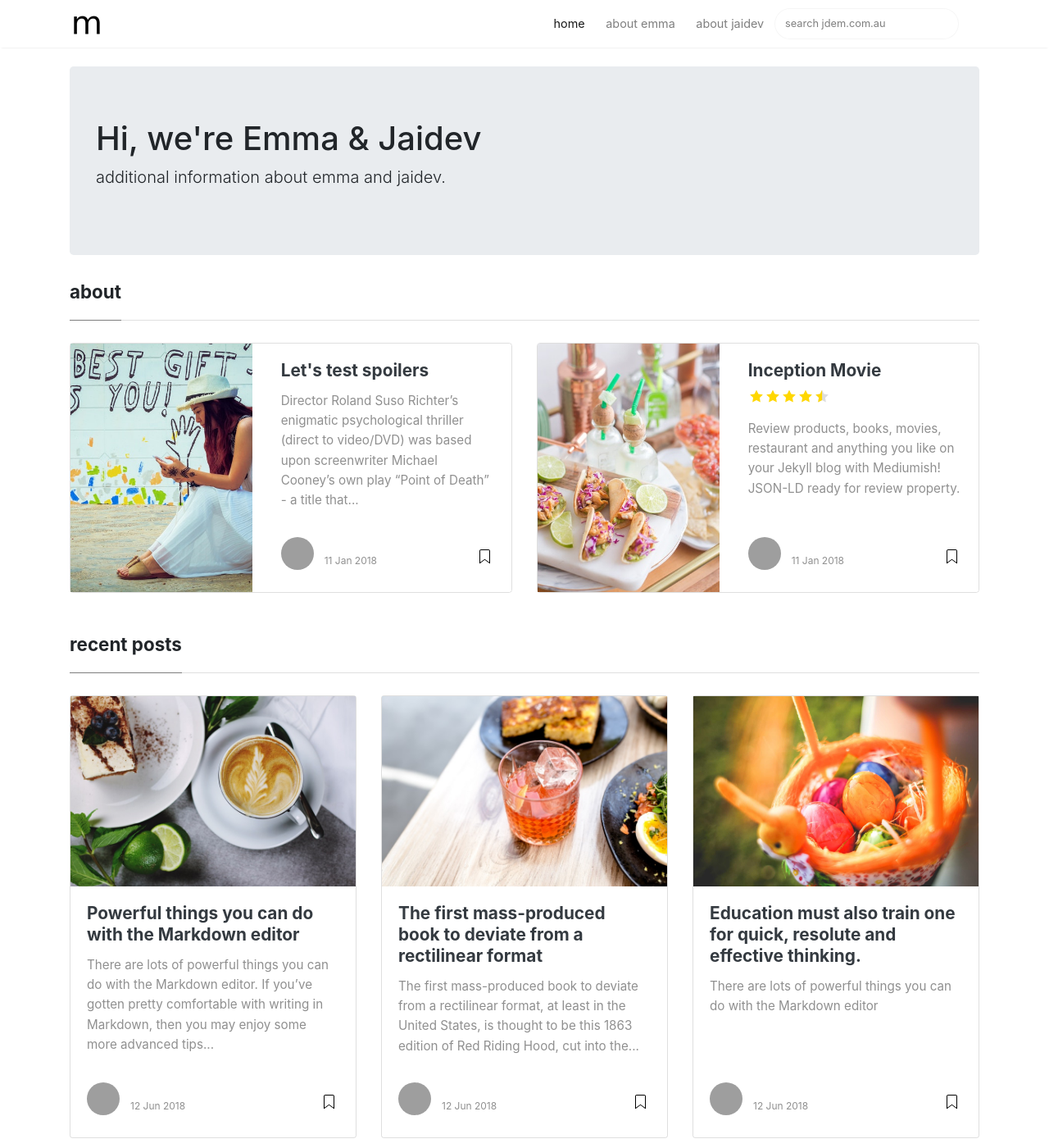
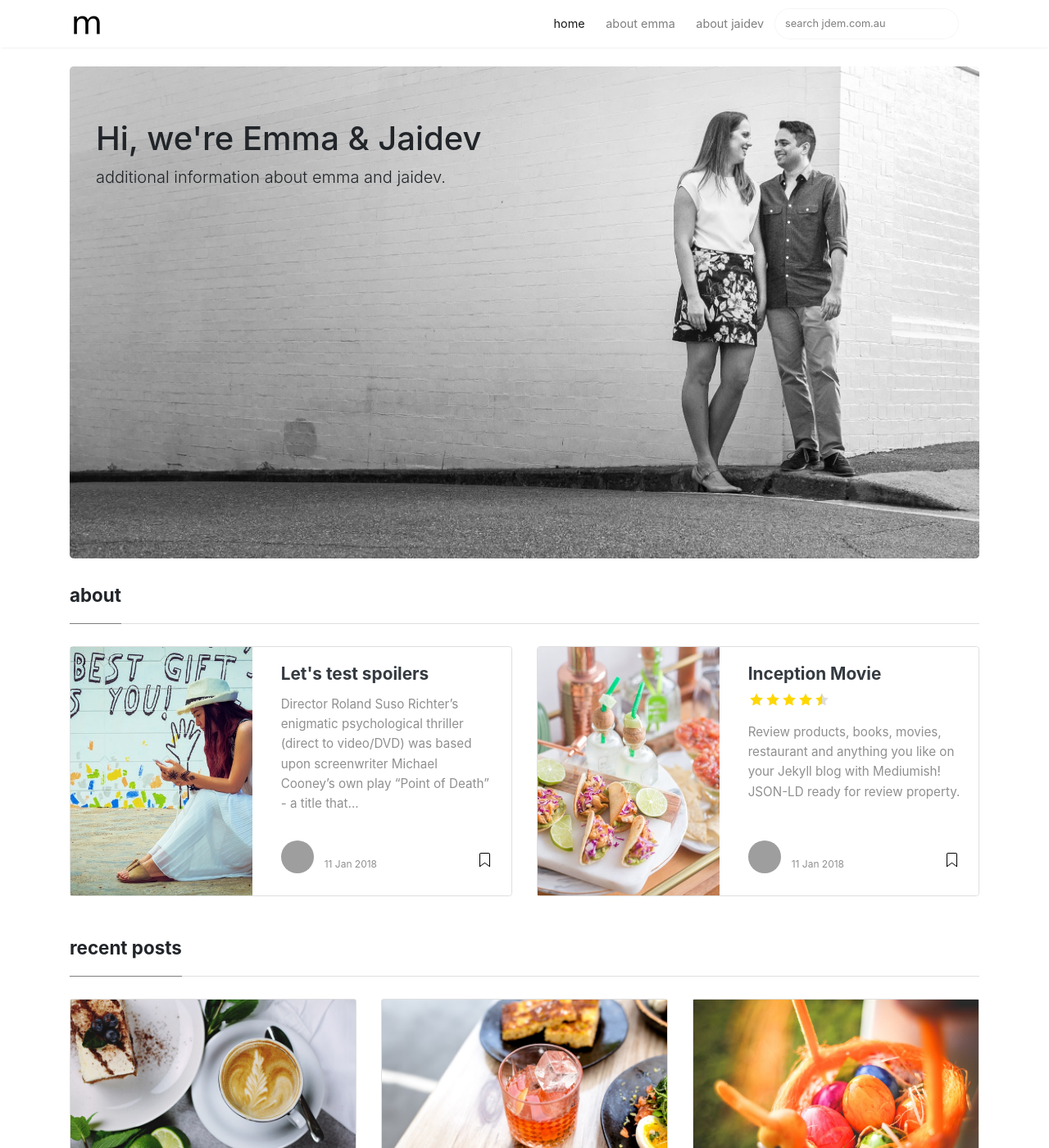
Before and after one commit to jdemau/jdem.com.au, a Jekyll site: the page built from index.html, in a window 1280 px wide and 1400 px high. Shown: the whole window at 82% size. Built offline with Jekyll 4.4.1, drawn with Linux system fonts in a browser that asks for light colours; nearby versions of some CDN libraries; the list of posts is cut into pages by our own code; grey boxes are pictures that could not be loaded.

Commit message:
show banner image for all screen widths

```diff
--- a/assets/css/screen.css
+++ b/assets/css/screen.css
@@ -83,6 +83,13 @@ section.recent-posts {
 .article-post ul ul {
     list-style: disc;
     margin-bottom: 0rem;
+}
+
+.banner-image {
+    min-height: 600px;
+    background-image: url('../images/banner.jpg');
+    background-size: cover;
+    background-repeat: no-repeat;
 }
 
 @media (min-width:576px) {
@@ -433,11 +440,6 @@ blockquote {
         border-radius: 0;
     }
 
-    .banner-image {
-        background-image: url('../images/banner.jpg');
-        background-size: cover;
-        background-repeat: no-repeat;
-    }
 
     .listfeaturedtag .card {
         height: auto;
```
